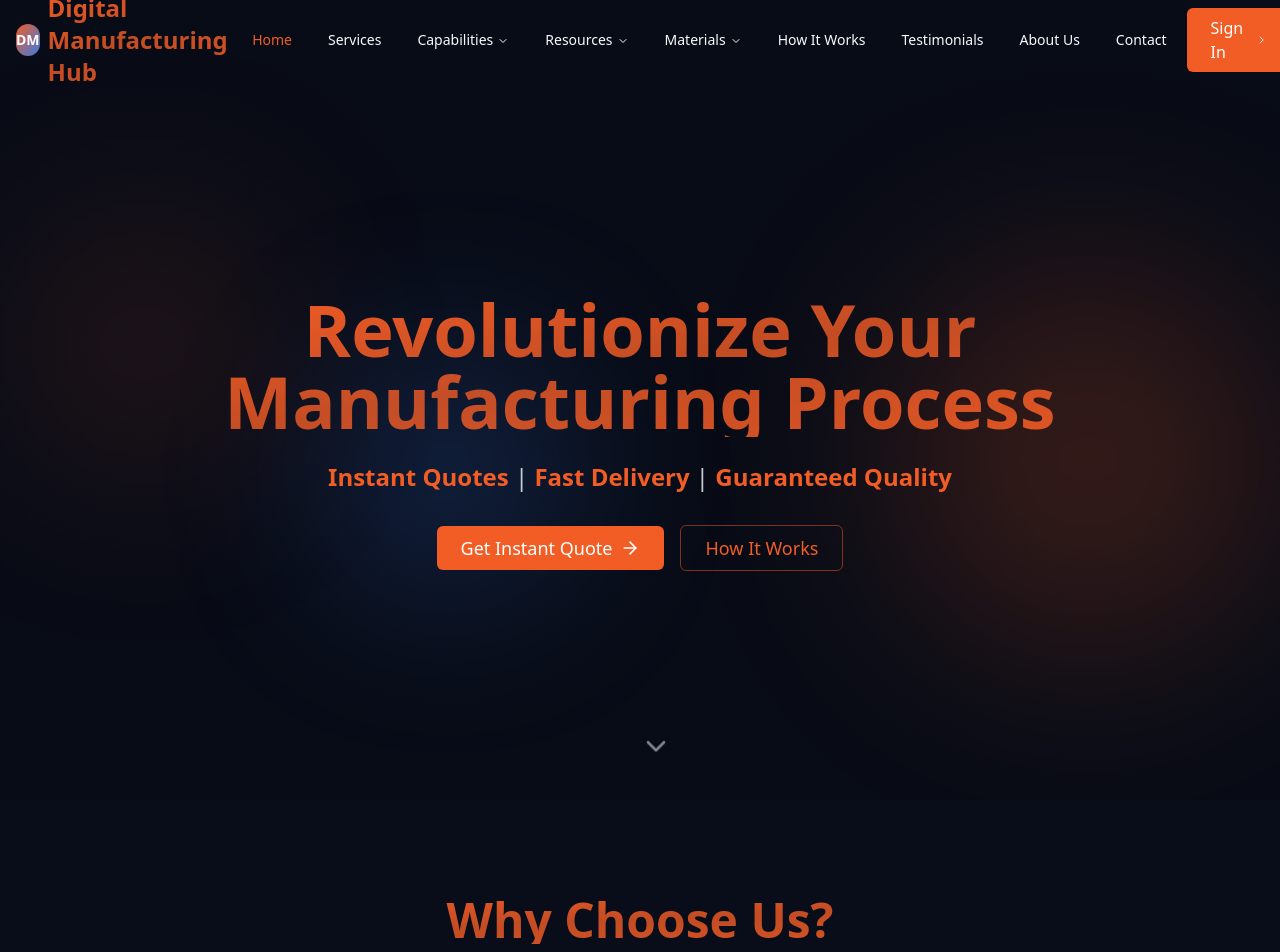
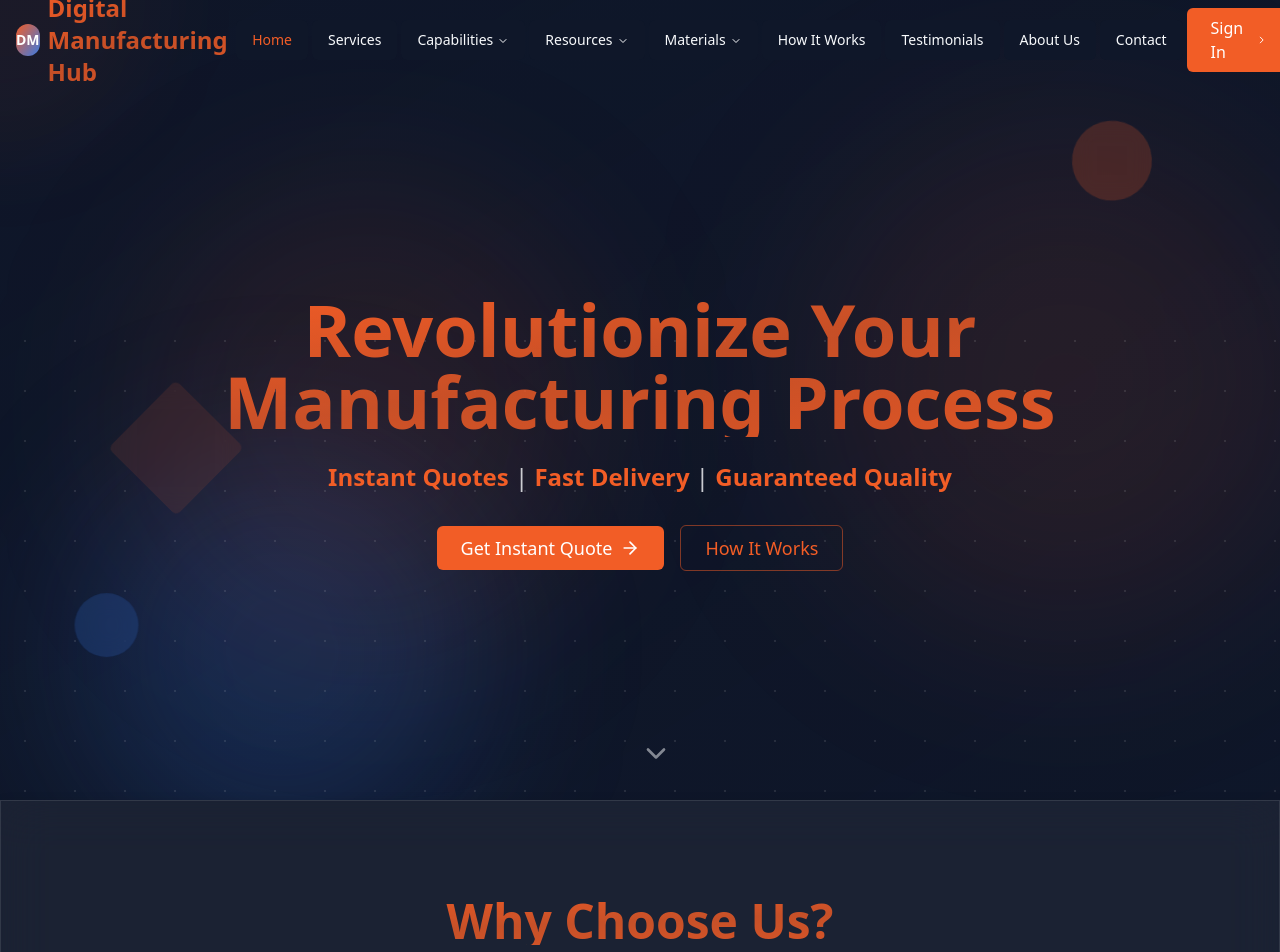
Before and after one commit to jnana12/producify-global-hub, a React (Vite) app: page / in a window 1280 px wide. Shown: the top 952 px of the page. Built offline with nearby package versions, Linux system fonts and the light colour scheme.

Commit message:
Refactor: Apply design system to app
Replicate effects and background animations.

```diff
--- /dev/null
+++ b/src/components/home/AnimatedBackground.tsx
@@ -0,0 +1,95 @@
+
+import React, { useEffect, useState } from "react";
+import { motion } from "framer-motion";
+
+const AnimatedBackground: React.FC = () => {
+  const [mousePosition, setMousePosition] = useState({ x: 0, y: 0 });
+
+  useEffect(() => {
+    const handleMouseMove = (e: MouseEvent) => {
+      setMousePosition({
+        x: e.clientX,
+        y: e.clientY,
+      });
+    };
+
+    window.addEventListener("mousemove", handleMouseMove);
+
+    return () => {
+      window.removeEventListener("mousemove", handleMouseMove);
+    };
+  }, []);
+
+  return (
+    <div className="fixed inset-0 -z-10 overflow-hidden">
+      {/* Main gradient background */}
+      <div className="absolute inset-0 bg-gradient-to-br from-background via-background/90 to-background/80"></div>
+
+      {/* Animated glowing orbs */}
+      <motion.div
+        className="absolute w-[500px] h-[500px] rounded-full bg-primary/10 filter blur-[100px]"
+        animate={{
+          x: [0, 100, 50, 0],
+          y: [0, 50, 100, 0],
+        }}
+        transition={{
+          duration: 20,
+          repeat: Infinity,
+          repeatType: "reverse" as const,
+        }}
+        style={{ top: '10%', right: '5%' }}
+      />
+
+      <motion.div
+        className="absolute w-[400px] h-[400px] rounded-full bg-secondary/20 filter blur-[80px]"
+        animate={{
+          x: [0, -50, -100, 0],
+          y: [0, 100, 50, 0],
+        }}
+        transition={{
+          duration: 25,
+          repeat: Infinity,
+          repeatType: "reverse" as const,
+        }}
+        style={{ bottom: '5%', left: '10%' }}
+      />
+
+      <motion.div
+        className="absolute w-[450px] h-[450px] rounded-full bg-accent/10 filter blur-[90px]"
+        animate={{
+          x: [0, 80, 40, 0],
+          y: [0, -50, -100, 0],
+        }}
+        transition={{
+          duration: 22,
+          repeat: Infinity,
+          repeatType: "reverse" as const,
+        }}
+        style={{ top: '30%', left: '5%' }}
+      />
+
+      {/* Mouse follow effect - subtle glow that follows cursor */}
+      <motion.div
+        className="absolute w-[300px] h-[300px] rounded-full bg-primary/5 filter blur-[50px] pointer-events-none"
+        animate={{
+          x: mousePosition.x - 150,
+          y: mousePosition.y - 150,
+        }}
+        transition={{
+          type: "spring",
+          damping: 30,
+          stiffness: 200,
+          mass: 0.5,
+        }}
+      />
+
+      {/* Grid pattern overlay */}
+      <div className="absolute inset-0 bg-grid-pattern opacity-[0.03]"></div>
+
+      {/* Animated particles */}
+      <div className="particles"></div>
+    </div>
+  );
+};
+
+export default AnimatedBackground;
--- a/src/components/home/Hero.tsx
+++ b/src/components/home/Hero.tsx
@@ -2,6 +2,7 @@
 import React, { useEffect } from "react";
 import { ChevronDown, ArrowRight } from "lucide-react";
 import { Link as RouterLink } from "react-router-dom";
+import { motion } from "framer-motion";
 
 const Hero: React.FC = () => {
   useEffect(() => {
@@ -30,44 +31,119 @@ const Hero: React.FC = () => {
 
   return (
     <div className="relative min-h-screen flex items-center justify-center overflow-hidden pt-16">
-      {/* Background Elements */}
-      <div className="absolute inset-0 z-0">
-        <div className="absolute inset-0 bg-gradient-to-br from-background via-background to-transparent"></div>
-        <div className="absolute right-0 top-1/3 w-96 h-96 bg-primary/20 rounded-full filter blur-[100px] parallax" data-speed="-0.2"></div>
-        <div className="absolute left-1/4 bottom-1/4 w-64 h-64 bg-secondary/20 rounded-full filter blur-[80px] parallax" data-speed="0.3"></div>
-        <div className="absolute left-0 top-1/4 w-72 h-72 bg-accent/10 rounded-full filter blur-[90px] parallax" data-speed="-0.1"></div>
-      </div>
-
       {/* Hero Content */}
       <div className="container mx-auto px-4 z-10 mt-10 md:mt-0">
-        <div className="text-center max-w-4xl mx-auto">
-          <h1 className="text-4xl md:text-5xl lg:text-7xl font-bold leading-tight mb-4 md:mb-6 text-gradient animate-fade-in">
+        <motion.div
+          className="text-center max-w-4xl mx-auto reveal-text"
+          initial={{ opacity: 0 }}
+          animate={{ opacity: 1 }}
+          transition={{ duration: 0.8 }}
+        >
+          <motion.h1
+            className="text-4xl md:text-5xl lg:text-7xl font-bold leading-tight mb-4 md:mb-6 text-gradient"
+            initial={{ y: 20, opacity: 0 }}
+            animate={{ y: 0, opacity: 1 }}
+            transition={{ duration: 0.8, delay: 0.1 }}
+          >
             Revolutionize Your Manufacturing Process
-          </h1>
-          <p className="text-xl md:text-2xl text-foreground/80 mb-8 animate-fade-in" style={{ animationDelay: "200ms" }}>
+          </motion.h1>
+
+          <motion.p
+            className="text-xl md:text-2xl text-foreground/80 mb-8"
+            initial={{ y: 20, opacity: 0 }}
+            animate={{ y: 0, opacity: 1 }}
+            transition={{ duration: 0.8, delay: 0.3 }}
+          >
             <span className="font-semibold text-primary">Instant Quotes</span> |
             <span className="font-semibold text-primary"> Fast Delivery</span> |
             <span className="font-semibold text-primary"> Guaranteed Quality</span>
-          </p>
-          <div className="flex flex-col md:flex-row items-center justify-center gap-4 animate-fade-in" style={{ animationDelay: "400ms" }}>
-            <button
+          </motion.p>
+
+          <motion.div
+            className="flex flex-col md:flex-row items-center justify-center gap-4"
+            initial={{ y: 20, opacity: 0 }}
+            animate={{ y: 0, opacity: 1 }}
+            transition={{ duration: 0.8, delay: 0.5 }}
+          >
+            <motion.button
               onClick={scrollToContact}
-              className="button-primary group text-lg"
+              className="button-primary group text-lg glow-effect"
+              whileHover={{
+                scale: 1.05,
+                boxShadow: "0px 0px 20px 5px rgba(239, 68, 68, 0.3)"
+              }}
+              whileTap={{ scale: 0.95 }}
             >
               Get Instant Quote
               <ArrowRight className="w-5 h-5 group-hover:translate-x-1 transition-transform" />
-            </button>
-            <RouterLink to="/how-it-works" className="button-outline text-lg">
-              How It Works
-            </RouterLink>
-          </div>
-        </div>
+            </motion.button>
+
+            <motion.div
+              whileHover={{
+                scale: 1.05,
+                boxShadow: "0px 0px 20px 5px rgba(59, 130, 246, 0.3)"
+              }}
+              whileTap={{ scale: 0.95 }}
+            >
+              <RouterLink to="/how-it-works" className="button-outline text-lg">
+                How It Works
+              </RouterLink>
+            </motion.div>
+          </motion.div>
+        </motion.div>
       </div>
 
+      {/* Floating Elements */}
+      <motion.div
+        className="absolute top-32 right-32 w-20 h-20 rounded-full bg-primary/20 backdrop-blur-md"
+        animate={{
+          y: [0, -20, 0],
+          rotate: [0, 5, 0, -5, 0],
+        }}
+        transition={{
+          duration: 8,
+          repeat: Infinity,
+          ease: "easeInOut",
+        }}
+      />
+
+      <motion.div
+        className="absolute bottom-40 left-20 w-16 h-16 rounded-full bg-secondary/20 backdrop-blur-md"
+        animate={{
+          y: [0, 20, 0],
+          x: [0, 10, 0, -10, 0],
+        }}
+        transition={{
+          duration: 10,
+          repeat: Infinity,
+          ease: "easeInOut",
+        }}
+      />
+
+      <motion.div
+        className="absolute top-1/2 left-32 w-24 h-24 rounded-md rotate-45 bg-accent/10 backdrop-blur-md"
+        animate={{
+          rotate: [45, 55, 45, 35, 45],
+        }}
+        transition={{
+          duration: 12,
+          repeat: Infinity,
+          ease: "easeInOut",
+        }}
+      />
+
       {/* Scroll Down Indicator */}
-      <div className="absolute bottom-8 left-1/2 transform -translate-x-1/2 animate-bounce">
+      <motion.div
+        className="absolute bottom-8 left-1/2 transform -translate-x-1/2"
+        animate={{ y: [0, 10, 0] }}
+        transition={{
+          duration: 2,
+          repeat: Infinity,
+          repeatType: "reverse" as const,
+        }}
+      >
         <ChevronDown className="text-foreground/50 w-8 h-8" />
-      </div>
+      </motion.div>
     </div>
   );
 };
--- a/src/index.css
+++ b/src/index.css
@@ -5,13 +5,13 @@
 
 @layer base {
   :root {
-    --background: 225 47% 6%;
+    --background: 222 47% 11%;
     --foreground: 210 40% 98%;
 
-    --card: 225 47% 9%;
+    --card: 222 47% 14%;
     --card-foreground: 210 40% 98%;
 
-    --popover: 225 47% 10%;
+    --popover: 222 47% 15%;
     --popover-foreground: 210 40% 98%;
 
     --primary: 16 89% 55%;
@@ -35,13 +35,13 @@
 
     --radius: 0.5rem;
 
-    --sidebar-background: 225 47% 6%;
+    --sidebar-background: 222 47% 11%;
     --sidebar-foreground: 210 40% 98%;
     --sidebar-primary: 16 89% 55%;
     --sidebar-primary-foreground: 0 0% 100%;
-    --sidebar-accent: 225 47% 10%;
+    --sidebar-accent: 222 47% 15%;
     --sidebar-accent-foreground: 210 40% 98%;
-    --sidebar-border: 225 47% 15%;
+    --sidebar-border: 222 47% 20%;
     --sidebar-ring: 16 89% 55%;
   }
 }
@@ -129,3 +129,122 @@
     rounded-md transition-all duration-300 flex items-center justify-center gap-2;
   }
 }
+
+/* Grid pattern */
+.bg-grid-pattern {
+  background-image:
+    linear-gradient(to right, rgba(255, 255, 255, 0.05) 1px, transparent 1px),
+    linear-gradient(to bottom, rgba(255, 255, 255, 0.05) 1px, transparent 1px);
+  background-size: 40px 40px;
+}
+
+/* Animated particles */
+.particles {
+  position: absolute;
+  top: 0;
+  left: 0;
+  width: 100%;
+  height: 100%;
+  overflow: hidden;
+}
+
+.particles::before {
+  content: '';
+  position: absolute;
+  top: 0;
+  left: 0;
+  width: 100%;
+  height: 100%;
+  background-image: radial-gradient(circle, white 1px, transparent 1px);
+  background-size: 50px 50px;
+  opacity: 0.1;
+  animation: particles 20s linear infinite;
+}
+
+@keyframes particles {
+  0% {
+    transform: translateY(0);
+  }
+  100% {
+    transform: translateY(1000px);
+  }
+}
+
+/* Glow effects */
+.glow-effect {
+  position: relative;
+}
+
+.glow-effect::after {
+  content: '';
+  position: absolute;
+  top: -20px;
+  left: -20px;
+  right: -20px;
+  bottom: -20px;
+  background: radial-gradient(circle, rgba(239, 68, 68, 0.3) 0%, transparent 70%);
+  opacity: 0;
+  z-index: -1;
+  transition: opacity 0.5s ease;
+}
+
+.glow-effect:hover::after {
+  opacity: 1;
+}
+
+/* Pulsating animation */
+@keyframes pulse-animation {
+  0% {
+    box-shadow: 0 0 0 0 rgba(239, 68, 68, 0.4);
+  }
+  70% {
+    box-shadow: 0 0 0 15px rgba(239, 68, 68, 0);
+  }
+  100% {
+    box-shadow: 0 0 0 0 rgba(239, 68, 68, 0);
+  }
+}
+
+.pulse-effect {
+  animation: pulse-animation 2s infinite;
+}
+
+/* Floating animation */
+@keyframes float {
+  0% {
+    transform: translateY(0px) translateX(0px);
+  }
+  50% {
+    transform: translateY(-15px) translateX(10px);
+  }
+  100% {
+    transform: translateY(0px) translateX(0px);
+  }
+}
+
+.float-animation {
+  animation: float 6s ease-in-out infinite;
+}
+
+/* Text reveal animation */
+@keyframes reveal {
+  0% {
+    opacity: 0;
+    transform: translateY(20px);
+  }
+  100% {
+    opacity: 1;
+    transform: translateY(0);
+  }
+}
+
+.reveal-text > * {
+  opacity: 0;
+  animation: reveal 0.8s forwards;
+}
+
+.reveal-text > *:nth-child(1) { animation-delay: 0.1s; }
+.reveal-text > *:nth-child(2) { animation-delay: 0.3s; }
+.reveal-text > *:nth-child(3) { animation-delay: 0.5s; }
+.reveal-text > *:nth-child(4) { animation-delay: 0.7s; }
+.reveal-text > *:nth-child(5) { animation-delay: 0.9s; }
--- a/src/pages/Index.tsx
+++ b/src/pages/Index.tsx
@@ -7,6 +7,7 @@ import Footer from "../components/layout/Footer";
 import ContactForm from "../components/contact/ContactForm";
 import { ArrowRight } from "lucide-react";
 import { Link } from "react-router-dom";
+import AnimatedBackground from "../components/home/AnimatedBackground";
 
 const Index: React.FC = () => {
   // Initialize the animation observer
@@ -32,7 +33,10 @@ const Index: React.FC = () => {
   }, []);
 
   return (
-    <div className="min-h-screen flex flex-col">
+    <div className="min-h-screen flex flex-col relative">
+      {/* Global animated background */}
+      <AnimatedBackground />
+
       <Header />
 
       <main className="flex-grow">
@@ -40,7 +44,7 @@ const Index: React.FC = () => {
         <ValueProposition />
 
         {/* Services Preview */}
-        <section className="section-padding bg-gradient-primary">
+        <section className="section-padding relative">
           <div className="container mx-auto px-4">
             <h2 className="section-title text-center animate-on-scroll">Our Services</h2>
             <p className="section-subtitle text-center animate-on-scroll">
@@ -76,7 +80,7 @@ const Index: React.FC = () => {
         </section>
 
         {/* Contact Form */}
-        <section id="contact-section" className="section-padding bg-card/30">
+        <section id="contact-section" className="section-padding neo-blur relative z-10">
           <div className="container mx-auto px-4">
             <h2 className="section-title text-center animate-on-scroll">Get Started Today</h2>
             <p className="section-subtitle text-center animate-on-scroll">
```
Also changed, not shown: src/components/home/ValueProposition.tsx (+31 -6 lines), src/components/layout/PageTemplate.tsx (+6 -5 lines).
